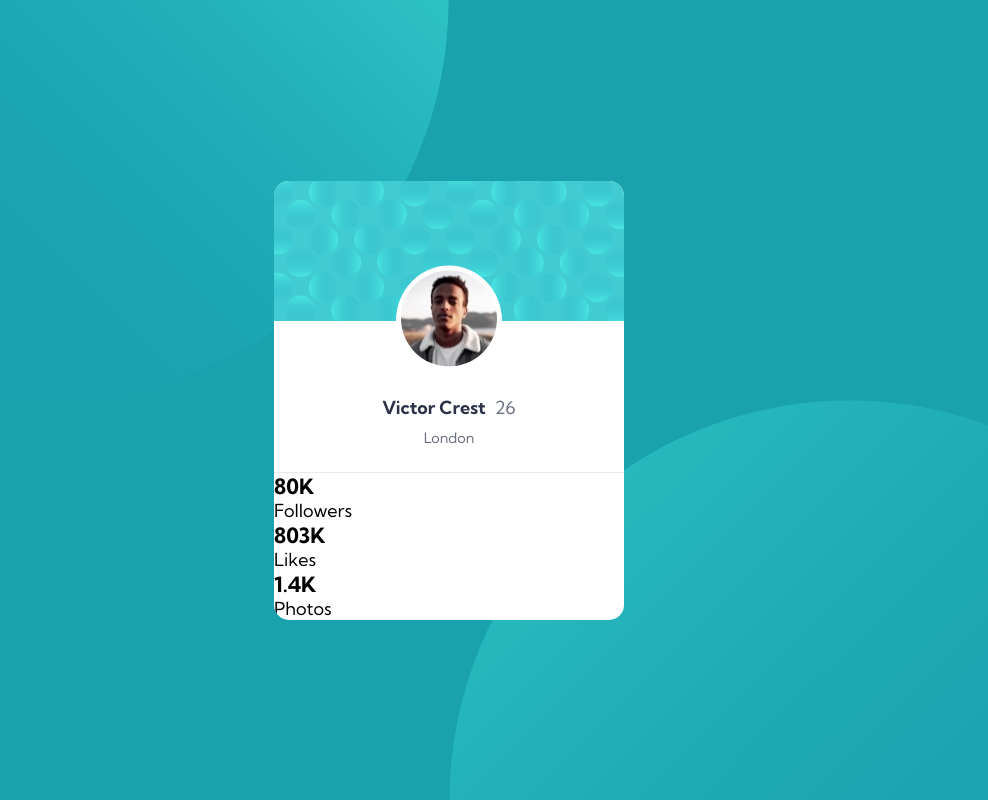
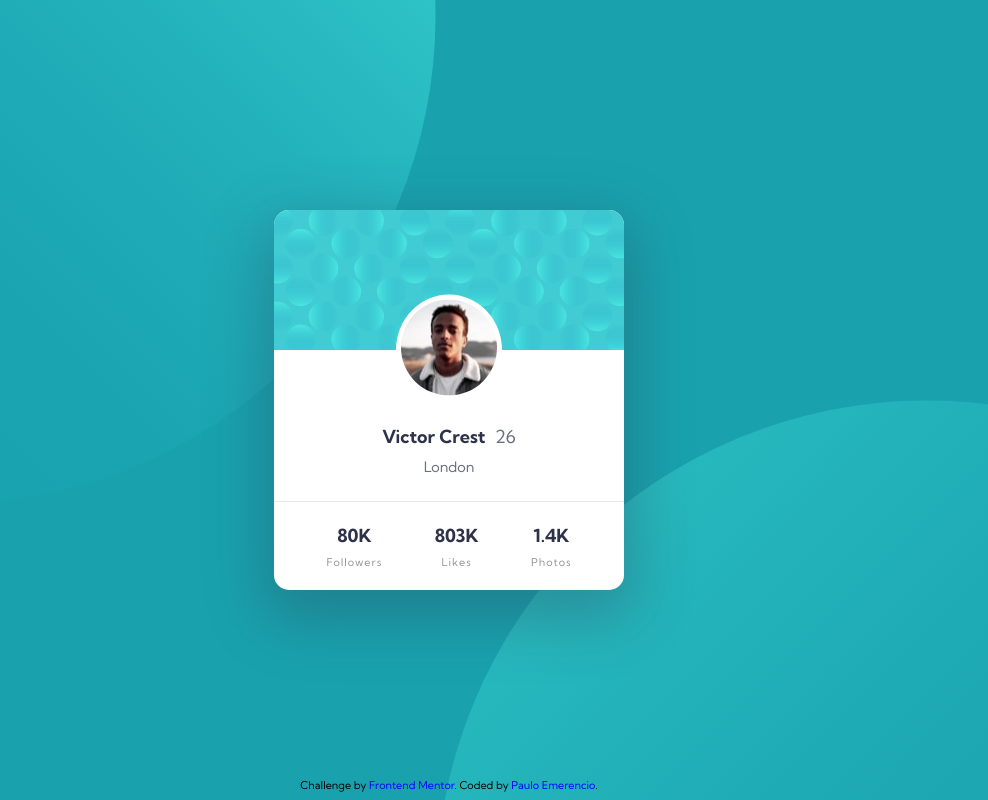
Before and after one commit to Paulo-Emerencio/profile-card-component, a plain HTML site: page index.html in a window 1280 px wide. Shown: the whole page, without its empty margins (191-1179 px from the left). Drawn offline with Linux system fonts and the light colour scheme.

Commit message:
:beers: challenge complete

```diff
--- a/index.html
+++ b/index.html
@@ -26,34 +26,35 @@
       </div>
 
       <div class="card-body">
-        <h1 class="card-body-name">
-          Victor Crest <span class="age">26</span>
-        </h1>
+        <h1 class="card-body-name">Victor Crest</h1>
+        <span class="card-body-age">26</span>
         <h2 class="card-body-city">London</h2>
       </div>
 
       <div class="card-footer">
-        <ul>
+        <ul class="card-footer-list">
           <li>
-            <h3>80K</h3>
-            <p>Followers</p>
+            <h3 class="stats-number">80K</h3>
+            <p class="stats-name">Followers</p>
           </li>
           <li>
-            <h3>803K</h3>
-            <p>Likes</p>
+            <h3 class="stats-number">803K</h3>
+            <p class="stats-name">Likes</p>
           </li>
           <li>
-            <h3>1.4K</h3>
-            <p>Photos</p>
+            <h3 class="stats-number">1.4K</h3>
+            <p class="stats-name">Photos</p>
           </li>
         </ul>
       </div>
 
     </div>
   </main>
-  <!-- <div class="attribution">
+
+  <footer class="attribution">
     Challenge by <a href="https://www.frontendmentor.io?ref=challenge" target="_blank">Frontend Mentor</a>.
-    Coded by <a href="#">Your Name Here</a>.
-  </div> -->
+    Coded by <a href="https://github.com/Paulo-Emerencio" target="_blank">Paulo Emerencio</a>.
+  </footer>
+
 </body>
 </html>
--- a/scss/base/_reset.scss
+++ b/scss/base/_reset.scss
@@ -5,6 +5,7 @@
    border: 0;
    margin: 0;
    box-sizing: border-box;
+   text-decoration: none;
    list-style: none;
 }
 
--- /dev/null
+++ b/scss/layout/_attribution.scss
@@ -0,0 +1,16 @@
+@use '../util' as *;
+
+.attribution {
+   position: fixed;
+   bottom: 1%;
+   width: 100%;
+
+   font-size: .6em;
+   text-align: center;
+   a, a:active { color: blue;}
+   a:hover { text-decoration: underline; }
+
+   @include responsive(max-height, 447px) {
+      display: none;
+   }
+}
--- a/scss/layout/_background.scss
+++ b/scss/layout/_background.scss
@@ -2,7 +2,7 @@
 
 main {
    @include flex-center;
-   height: 100vh;
+   min-height: 100vh;
    background-color: $primary-color;
    background-image:
       url("../images/bg-pattern-top.svg"),
@@ -11,4 +11,10 @@ main {
    background-position:
       bottom 50vh right 50vw, top 50vh left 50vw;
    background-repeat: no-repeat;
+
+   @include responsive(min-width, 740px) {
+      background-size: auto;
+      background-position:
+         bottom 37vh right 51vw, top 50vh left 49vw;
+   }
 }
--- a/scss/layout/_card.scss
+++ b/scss/layout/_card.scss
@@ -6,6 +6,7 @@
    background-color: $card-color;
    border-radius: 15px;
    overflow: hidden;
+   box-shadow: 0 20px 60px 10px rgba($heading-color, 0.3);
 
    &-header {
       position: relative;
@@ -31,15 +32,37 @@
       border-bottom: 1px solid $line-color;
 
       &-name {
-         font-size: 1em;
-         color: $heading-color;
-         margin-bottom: 10px;
+         @include name-stats-style;
+         display: inline-block;
+         margin: 0 5px 10px 0;
       }
-      &-city, .age {
+      &-age {
          font-weight: 400;
          color: $subtitle-color;
       }
-      .age { margin-left: 5px; }
-      &-city { font-size: .8em; }
+      &-city {
+         @extend .card-body-age; // &-age
+         font-size: .8em;
+      }
+   }
+
+   &-footer {
+      &-list {
+         height: 88px;
+         @include flex-center;
+         justify-content: space-evenly;
+         text-align: center;
+
+         .stats-number {
+            @include name-stats-style;
+            margin-bottom: 8px;
+         }
+         .stats-name {
+            font-size: .6em;
+            font-weight: 400;
+            letter-spacing: 1px;
+            color: $paragraph-color;
+         }
+      }
    }
 }
--- a/scss/layout/_index.scss
+++ b/scss/layout/_index.scss
@@ -1,2 +1,3 @@
 @forward 'background';
 @forward 'card';
+@forward 'attribution';
--- a/scss/util/_mixin.scss
+++ b/scss/util/_mixin.scss
@@ -1,5 +1,18 @@
+@use 'var' as *;
+
 @mixin flex-center {
    display: flex;
    justify-content: center;
    align-items: center;
 }
+
+@mixin name-stats-style {
+   font-size: 1em;
+   color: $heading-color;
+}
+
+@mixin responsive($property, $size) {
+   @media ($property: $size) {
+      @content
+   }
+}
```
Also changed, not shown: css/main.css, design/desktop-design.jpg (added), design/desktop-preview.jpg (added), design/mobile-design.jpg (added), screenshots/desktop.png (added), screenshots/mobile.png (added), 3 other files.
